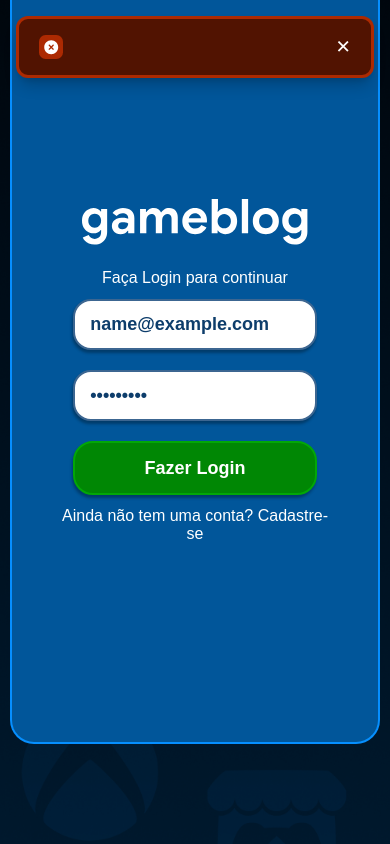
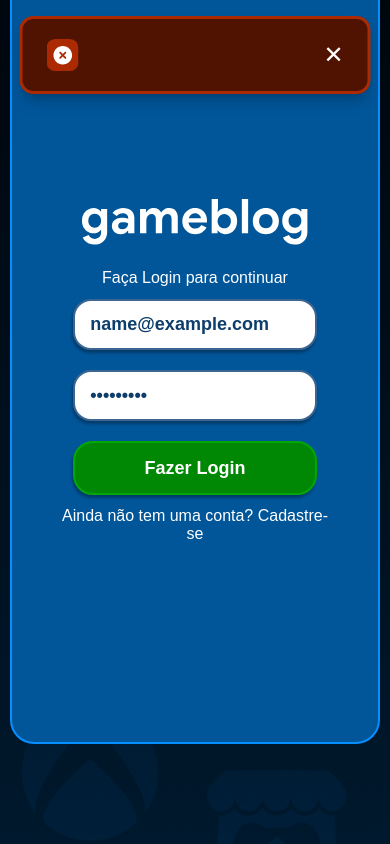
Before and after one commit to rchamss/gameblog, a Next.js app: page /login in a window 390 px wide. Both pictures are taken after typing "name@example.com", "Sample123" into the empty fields and a click on the button "Fazer Login". Built offline with nearby package versions, Linux system fonts and the light colour scheme; no server answers; a web font is replaced by a local one.

Commit message:
ajuste: corrige tamanho da notificação mobile

```diff
--- a/src/style/systemMensagem.module.css
+++ b/src/style/systemMensagem.module.css
@@ -4,21 +4,28 @@
   left: 50%;
   transform: translateX(-50%);
   z-index: 99999;
-  width: calc(100% - 2rem);
-  max-width: 28rem;
-  min-height: auto;
+
+  width: 90%;
+  max-width: 400px;
+  min-height: 3.5rem;
+  padding: 1.25rem 1.50rem;
+
+  flex-shrink: 0;
+  box-sizing: border-box;
+
   display: flex;
   align-items: center;
-  justify-content: space-between;
+  justify-content: flex-start;
   gap: 1rem;
-  padding: 1rem 1.25rem;
+  padding: 1.25rem 1.5rem;
+
   background-color: var(--cor-principal);
   border: 3px solid var(--cor-complementar);
-  border-radius: 12px;
+  border-radius: 14px;
   box-shadow: 0 10px 15px -3px rgba(0, 0, 0, 0.2), 0 4px 6px -2px rgba(0, 0, 0, 0.1);
   animation:
-    entrarMobile 0.4s cubic-bezier(0.16, 1, 0.3, 1),
-    sairMobile 0.4s cubic-bezier(0.16, 1, 0.3, 1) 3.5s forwards;
+    entrarMobile 0.4s ease,
+    sairMobile 0.4s ease 3.5s forwards;
 }
 
 .output div {
@@ -29,17 +36,18 @@
 }
 
 .output div img {
-  width: 1.5rem;
-  height: 1.5rem;
+  width: 2rem;
+  height: 2rem;
   flex-shrink: 0;
 }
 
 .output span {
   margin-left: 0.75rem;
-  font-size: 0.875rem;
-  line-height: 1.4;
+  font-size: 1.1rem;
+  line-height: 1.3;
   color: white;
   word-break: break-word;
+  flex: 1;
 }
 
 .output button {
@@ -47,7 +55,7 @@
   background-color: transparent;
   border: transparent;
   outline: transparent;
-  font-size: 1.15rem;
+  font-size: 1.5rem;
   cursor: pointer;
   padding: 0.5rem;
   margin: -0.5rem;
@@ -65,23 +73,41 @@
 @media (min-width: 768px) {
   .output {
     left: auto;
-    right: 2rem;
+    top: 140px;
+    right: 2.5rem;
     transform: none;
-    width: 26rem;
+    width: 32rem;
+    max-width: 32rem;
+    padding: 1.25rem 1.75rem;
+    gap: 1.25rem;
     animation:
-      entrarDesktop 0.4s cubic-bezier(0.16, 1, 0.3, 1),
-      sairDesktop 0.4s cubic-bezier(0.16, 1, 0.3, 1) 3.5s forwards;
+      entrarDesktop 0.4s ease,
+      sairDesktop 0.4s ease 3.5s forwards;
+  }
+
+  .output div img {
+    width: 2rem;
+    height: 2rem;
+  }
+
+  .output span {
+    font-size: 1.05rem;
+    margin-left: 0.75rem;
+  }
+
+  .output button {
+    font-size: 1.35rem;
   }
 }
 
 @keyframes entrarMobile {
-  from { opacity: 0; transform: translate(-50%, -2rem); } /* Vem de fora da tela, de cima para baixo */
+  from { opacity: 0; transform: translate(-50%, -2rem); }
   to   { opacity: 1; transform: translate(-50%, 0); }
 }
 
 @keyframes sairMobile {
   from { opacity: 1; transform: translate(-50%, 0); }
-  to   { opacity: 0; transform: translate(-50%, -2rem); } /* Sobe de volta para fora da tela */
+  to   { opacity: 0; transform: translate(-50%, -2rem); }
 }
 
 @keyframes entrarDesktop {
```
